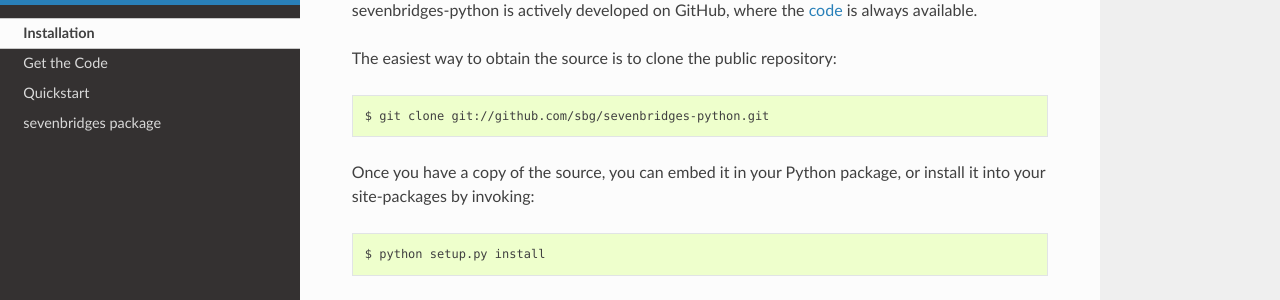
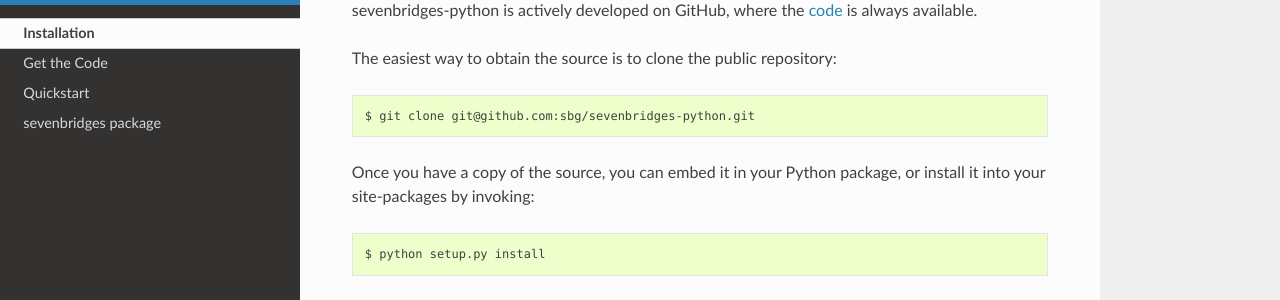
Before and after one commit to sbg/sevenbridges-python, a Sphinx documentation site: the page built from docs/installation.rst, in a window 1280 px wide and 958 px high. Shown: the part 337-637 px from the top of the window. Built offline with Sphinx 7.4.7 and the Read the Docs theme 2.0.0, drawn with Linux system fonts in a browser that asks for light colours.

```diff
--- a/docs/installation.rst
+++ b/docs/installation.rst
@@ -15,7 +15,7 @@ sevenbridges-python is actively developed on GitHub, where the `code <https://gi
 The easiest way to obtain the source is to clone the public repository:
 ::
 
-    $ git clone git://github.com/sbg/sevenbridges-python.git
+    $ git clone git@github.com:sbg/sevenbridges-python.git
 
 Once you have a copy of the source, you can embed it in your Python package,
 or install it into your site-packages by invoking:
```
